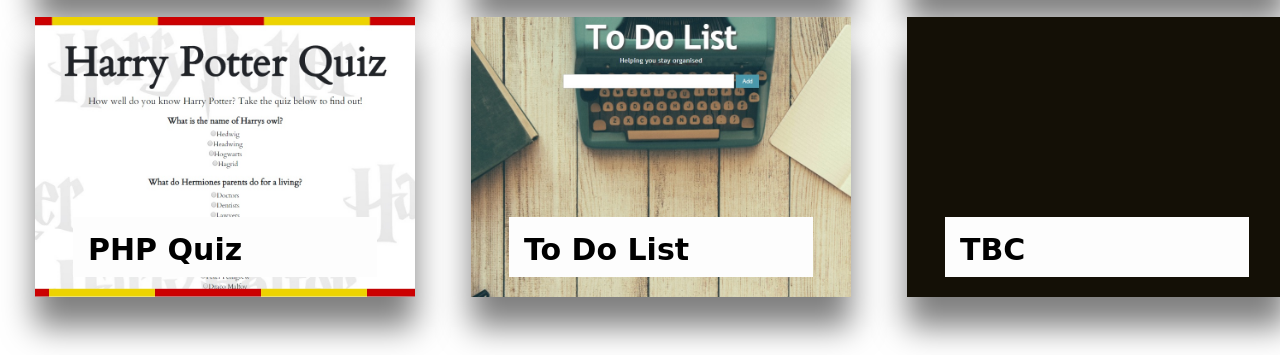
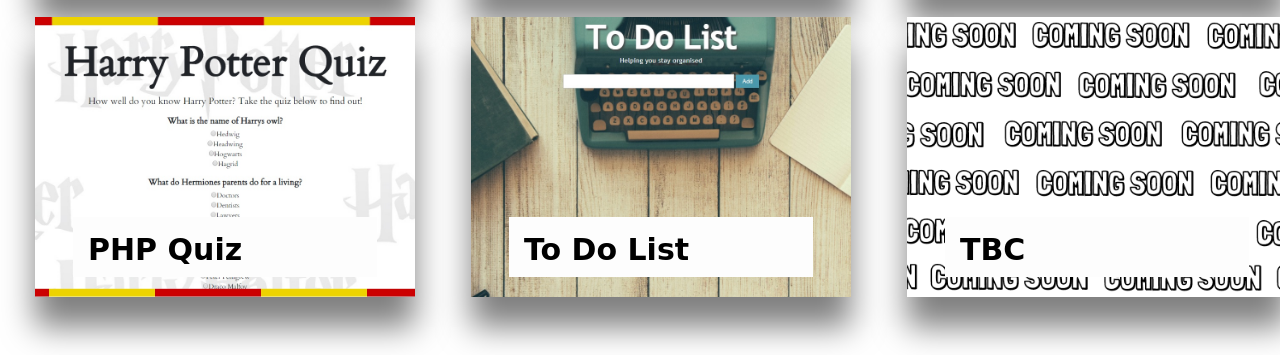
Before and after one commit to isthischarlene/charlenemophethe.github.io, a plain HTML site: page portfolio.html in a window 1280 px wide. Shown: the part 597-952 px from the top of the page. Drawn offline with nearby package versions, Linux system fonts and the light colour scheme; a web font is replaced by a local one.

Commit message:
added new image for 'coming soon'  portolio blocks.

```diff
--- a/portfolio.html
+++ b/portfolio.html
@@ -113,7 +113,7 @@
                     <div class="card-container">
                         <div class="box">
                             <div class="imgBx">
-                                <img src="images/black.png" alt="picture of black square">
+                                <img src="images/comingsoon.png" alt="picture of black square">
                             </div>
                             <div class="content">
                                 <h3>TBC</h3><br>
```
Also changed, not shown: images/comingsoon.png (added).
